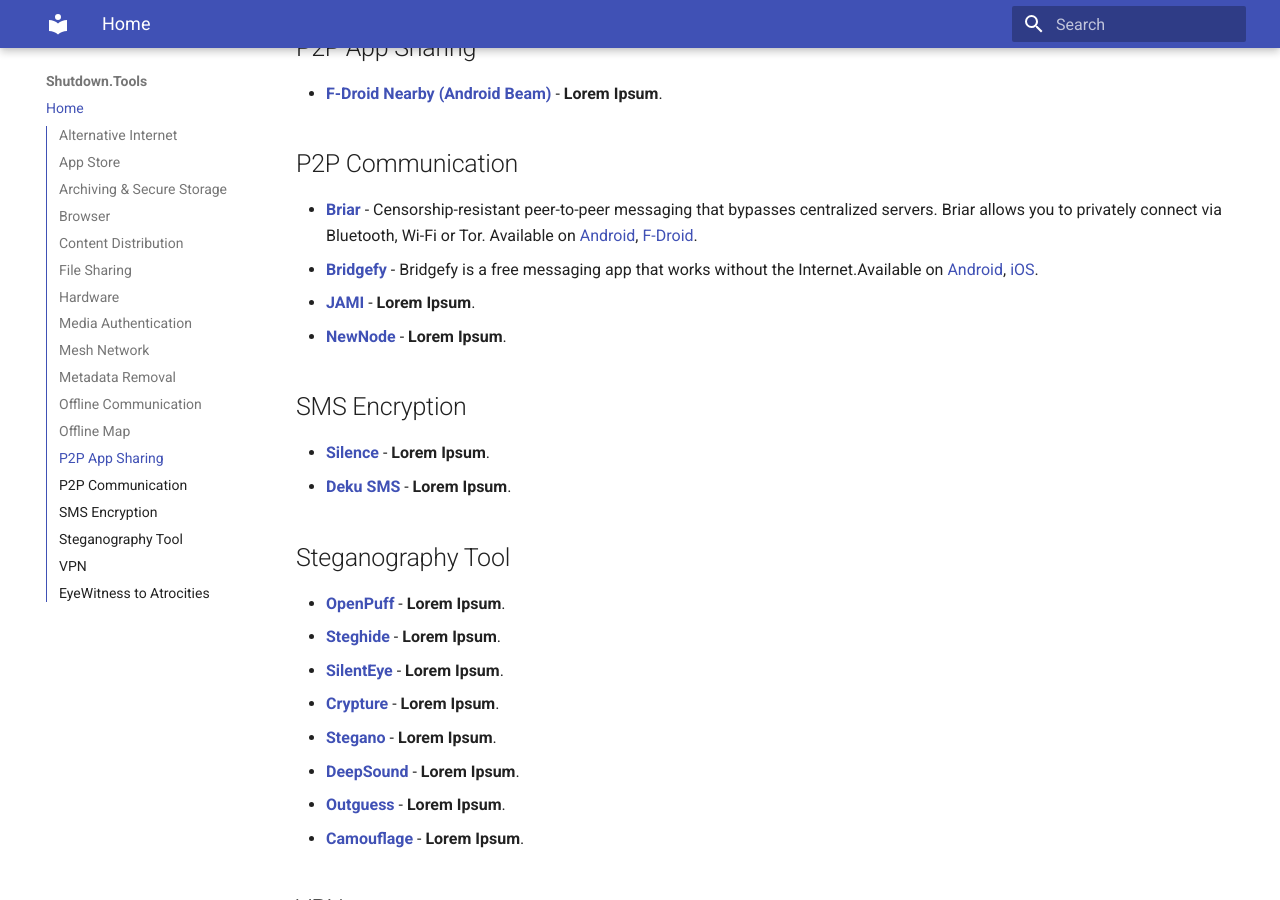
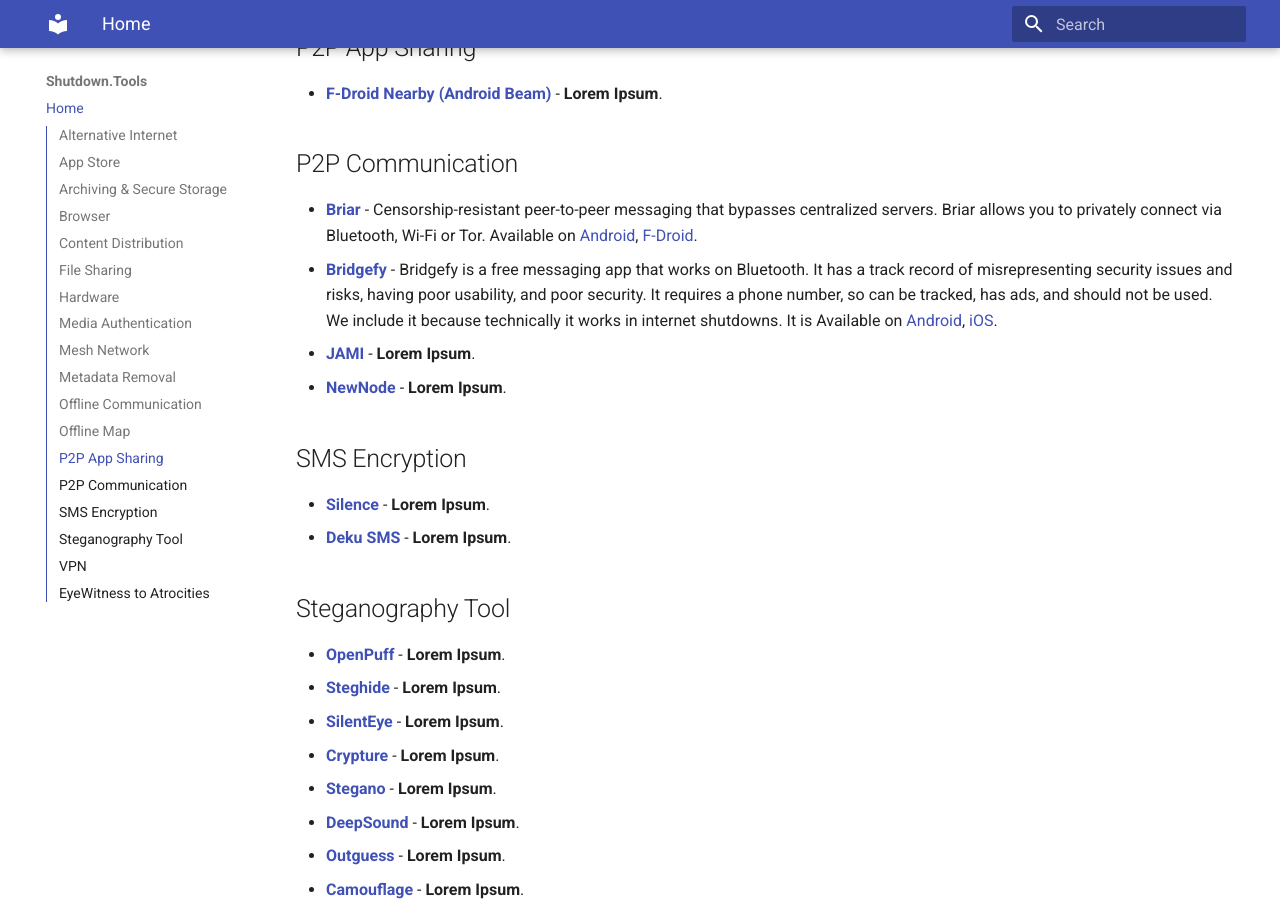
Before and after one commit to stayteef/shutdown.tools, an MkDocs documentation site: the page built from docs/index.md, in a window 1280 px wide and 900 px high, scrolled down 2979 px. Built offline with MkDocs 1.6.1 and Material for MkDocs 9.7.7, drawn with Linux system fonts in a browser that asks for light colours.

Commit message:
Update index.md - Bridgify
Bridgify information

```diff
--- a/docs/index.md
+++ b/docs/index.md
@@ -83,7 +83,7 @@
 
 ## P2P Communication
 - [**Briar**](https://briarproject.org/) - Censorship-resistant peer-to-peer messaging that bypasses centralized servers. Briar allows you to privately connect via Bluetooth, Wi-Fi or Tor. Available on [Android](https://play.google.com/store/apps/details?id=org.briarproject.briar.android), [F-Droid](https://briarproject.org/fdroid).
-- [**Bridgefy**](https://bridgefy.me/) - Bridgefy is a free messaging app that works without the Internet.Available on [Android](https://play.google.com/store/apps/details?id=me.bridgefy.main), [iOS](https://apps.apple.com/us/app/bridgefy-offline-messages/id975776347).
+- [**Bridgefy**](https://bridgefy.me/) - Bridgefy is a free messaging app that works on Bluetooth. It has a track record of misrepresenting security issues and risks, having poor usability, and poor security. It requires a phone number, so can be tracked, has ads, and should not be used. We include it because technically it works in internet shutdowns. It is Available on [Android](https://play.google.com/store/apps/details?id=me.bridgefy.main), [iOS](https://apps.apple.com/us/app/bridgefy-offline-messages/id975776347).
 - [**JAMI**](#) - **Lorem Ipsum**.
 - [**NewNode**](https://www.newnode.com/) - **Lorem Ipsum**.
 
```
